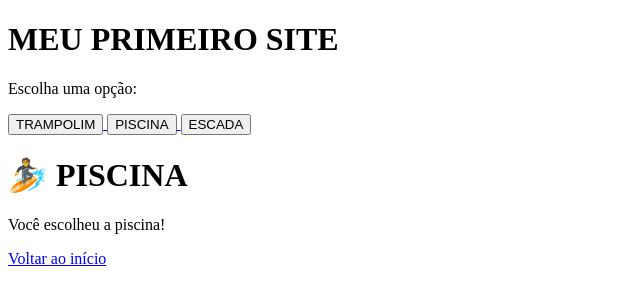
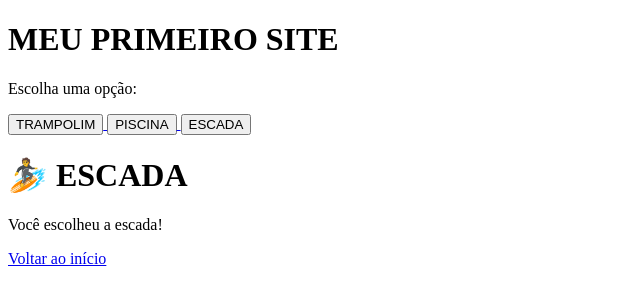
Before and after one commit to joao8268901-stack/trampolim, a plain HTML site: page piscina.html in a window 1280 px wide. Shown: the full height of the page, 0-640 px from the left. Drawn offline with Linux system fonts and the light colour scheme.

Commit message:
Change heading and paragraph text from piscina to escada

```diff
--- a/piscina.html
+++ b/piscina.html
@@ -28,9 +28,9 @@
 </head>
 <body>
 
-    <h1>🏄 PISCINA</h1>
+    <h1>🏄 ESCADA</h1>
 
-    <p>Você escolheu a piscina!</p>
+    <p>Você escolheu a escada!</p>
 
     <a href="index.html">Voltar ao início</a>
 
```
